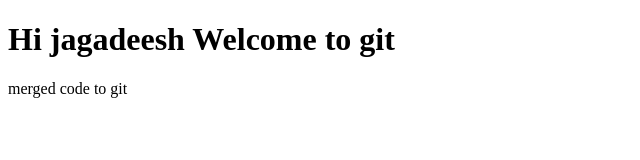
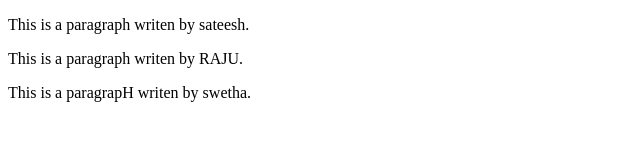
Before and after one commit to sateesh1998/DSK, a plain HTML site: page index.html in a window 1280 px wide. Shown: the whole page, without its empty margins (0-640 px from the left). Drawn offline with Linux system fonts and the light colour scheme.

Commit message:
new update sk

```diff
--- a/index.html
+++ b/index.html
@@ -1,13 +1,10 @@
 <!DOCTYPE html>
-<html lang="en">
-<head>
-    <meta charset="UTF-8">
-    <meta http-equiv="X-UA-Compatible" content="IE=edge">
-    <meta name="viewport" content="width=device-width, initial-scale=1.0">
-    <title>Document</title>
-</head>
+<html>
 <body>
-    <h1>Hi jagadeesh Welcome to git</h1>
-     <p>merged code to git</p>
+
+<p>This is a paragraph writen by sateesh.</p>
+<p>This is a paragraph writen by RAJU.</p>
+<p>This is a paragrapH writen by swetha.</p>
+
 </body>
 </html>
```
